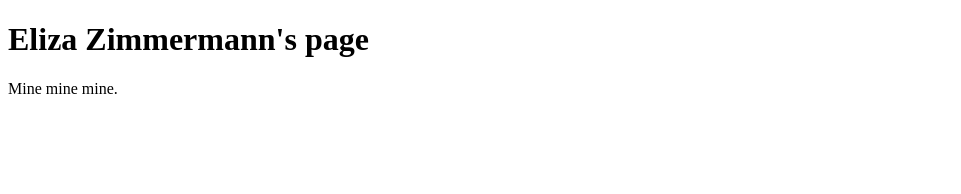
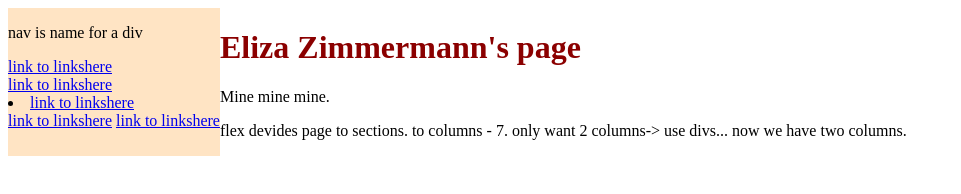
Before and after one commit to KenPowerClassroom/ixd-project-2024-ElizaZimmermann, a plain HTML site: page index.html in a window 1280 px wide. Shown: the whole page, without its empty margins (0-961 px from the left). Drawn offline with Linux system fonts and the light colour scheme.

Commit message:
practise

```diff
--- a/index.html
+++ b/index.html
@@ -1,9 +1,28 @@
 <!DOCTYPE html>
 <html>
+    <link rel="stylesheet" type="text/css" href="./style.css"/>
 <body>
+    <div id="nav">
 
-<h1>Eliza Zimmermann's page</h1>
-<p>Mine mine mine.</p>
+        <p>nav is name for a div</p>
+        <div>  <a href="linkshere.html">link to linkshere</a> </div>
+        <div>  <a href="linkshere.html">link to linkshere</a> </div>
+
+        <li>
+            <a href="linkshere.html">link to linkshere</a>
+            <!-- or CTRL / -->
+        </li>
+
+        <a href="linkshere.html">link to linkshere</a>
+        <a href="linkshere.html">link to linkshere</a>
+    </div>
+
+<div> <h1>Eliza Zimmermann's page</h1>
+    <p>Mine mine mine.</p>
+    <p>flex devides page to sections. to columns - 7.  only want 2 columns-> use divs... now we have two columns.</p>
+<!-- CTRL + C + V copy and paste under the previous line-->
+    <p> </p>
+</div>
 
 </body>
 </html>
--- /dev/null
+++ b/style.css
@@ -0,0 +1,14 @@
+h1
+{
+    color:darkred;
+}
+body
+{
+    display: flex;
+}
+#nav
+{
+    min-width: 200px;
+    background-color: bisque;
+}
+/* comments */
```
Also changed, not shown: linkshere.html (added, +3 -0 lines).
